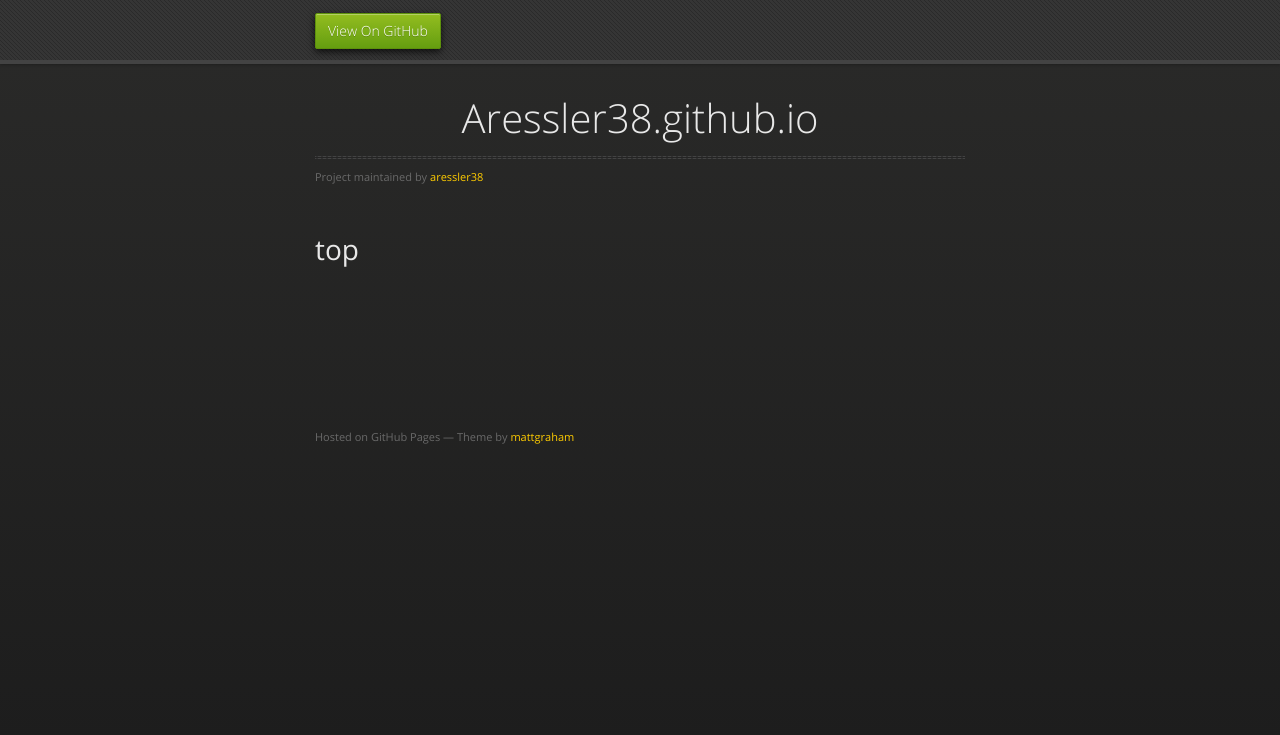
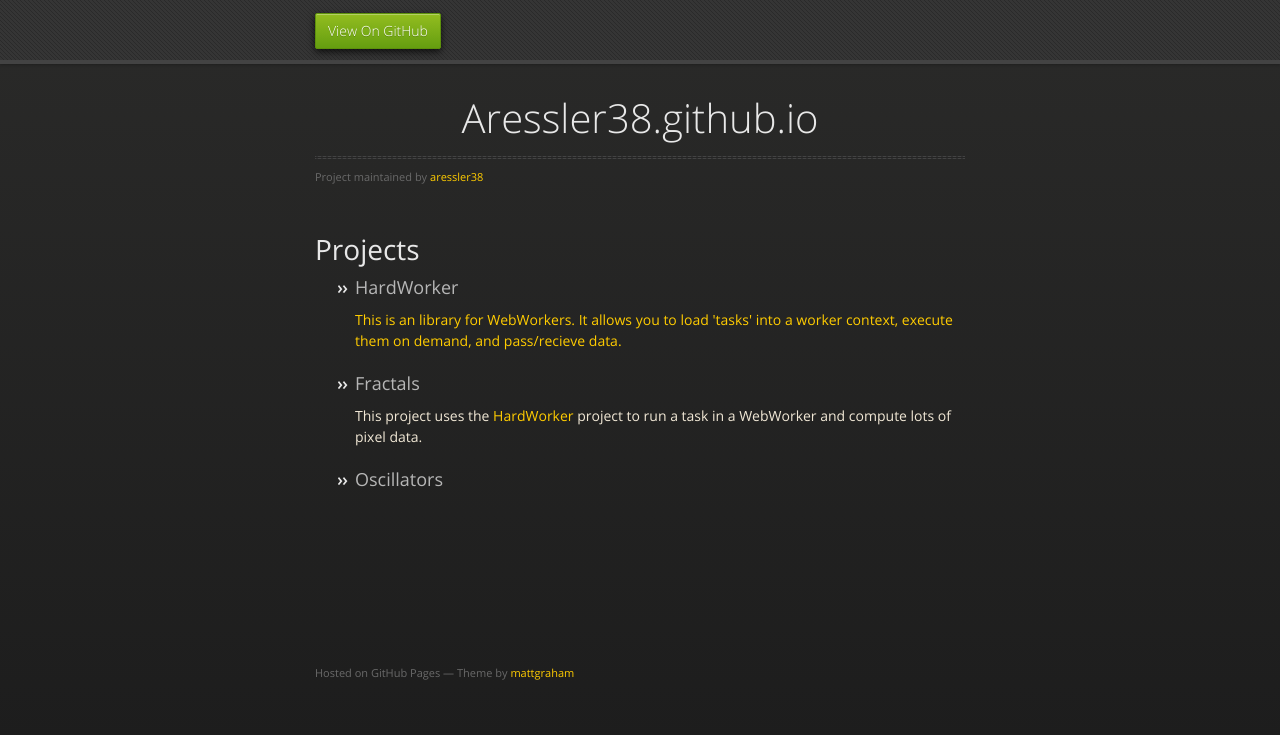
Before and after one commit to aressler38/aressler38.github.io, a plain HTML site: page index.html in a window 1280 px wide. Drawn offline with nearby package versions, Linux system fonts and the light colour scheme.

Commit message:
adding projects

```diff
--- a/index.html
+++ b/index.html
@@ -28,8 +28,38 @@
         </div>
 
         <h1>
-            <a name="top" class="anchor" href="#top"><span class="octicon octicon-link"></span></a>top
+            <a name="top" class="anchor" href="#top">
+                <span class="octicon octicon-link"></span>
+            </a>
+            Projects
         </h1>
+
+        <ul>
+            <li>
+                <a href="http://aressler38.github.io/HardWorker/tests">
+                    <h3> HardWorker </h3>
+                    <p>This is an library for WebWorkers. It allows you to load 'tasks'
+                    into a worker context, execute them on demand, and pass/recieve data.
+                    </p>
+                </a>
+            </li>
+            <li>
+                <a href="http://aressler38.github.io/fractals/mandelbrot">
+                    <h3> Fractals </h3>
+                </a>
+                <p>
+                This project uses the <a href="http://aressler38.github.io/HardWorker/tests">HardWorker</a>
+                project to run a task in a WebWorker and compute lots of pixel data.
+                </p>
+            </li>
+            <li>
+                <a href="http://aressler38.github.io/oscillators">
+                    <h3> Oscillators </h3>
+                </a>
+            </li>
+        </ul>
+
+
     </section>
 
     <section>
```
